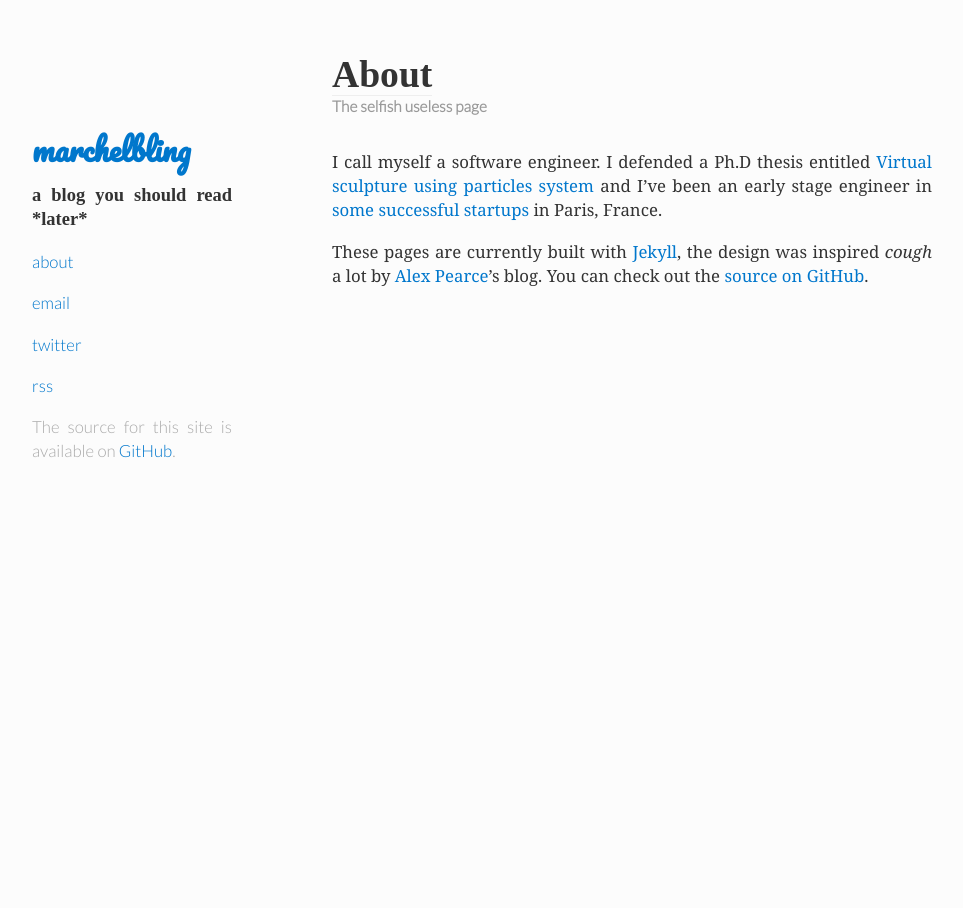
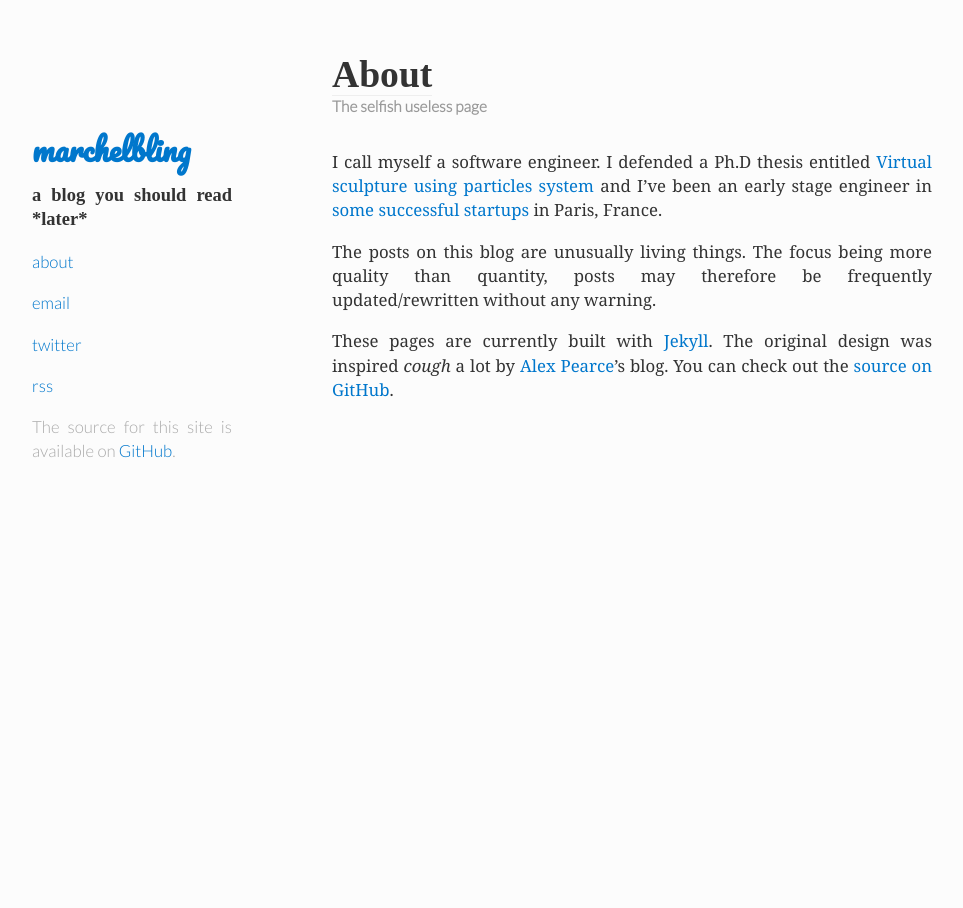
Before and after one commit to marchelbling/marc.helbling.fr, a Jekyll site: the page built from about.md, in a window 1280 px wide. Shown: the whole page, without its empty margins (56-1019 px from the left). Built offline with Jekyll 4.4.1, drawn with Linux system fonts in a browser that asks for light colours; some web fonts are replaced.

Commit message:
Updates about page

```diff
--- a/about.md
+++ b/about.md
@@ -6,4 +6,6 @@ description: The selfish useless page
 
 I call myself a software engineer. I defended a Ph.D thesis entitled [Virtual sculpture using particles system](http://www.theses.fr/2010ISAM0030) and I’ve been an early stage engineer in [some](http://tinyclues.com) [successful](http://captaintrain.com) [startups](http://sketchfab.com) in Paris, France.
 
-These pages are currently built with [Jekyll](https://github.com/mojombo/jekyll), the design was inspired *cough* a lot by [Alex Pearce](http://alexpearce.me)'s blog. You can check out the [source on GitHub](https://github.com/marchelbling/marchelbling.github.io).
+The posts on this blog are unusually living things. The focus being more quality than quantity, posts may therefore be frequently updated/rewritten without any warning.
+
+These pages are currently built with [Jekyll](https://github.com/mojombo/jekyll). The original design was inspired *cough* a lot by [Alex Pearce](http://alexpearce.me)'s blog. You can check out the [source on GitHub](https://github.com/marchelbling/marchelbling.github.io).
```
